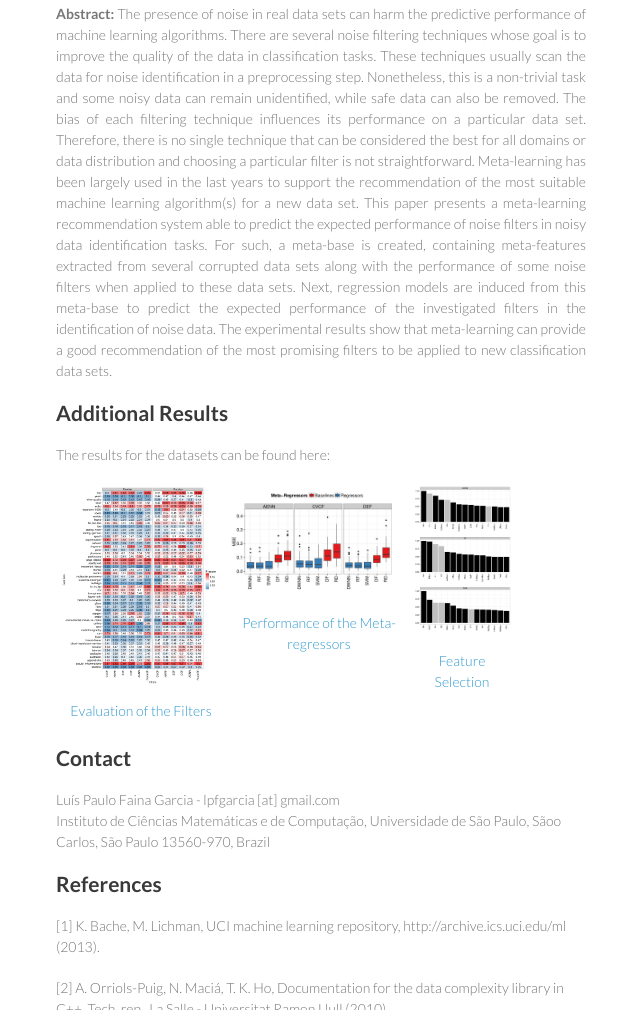
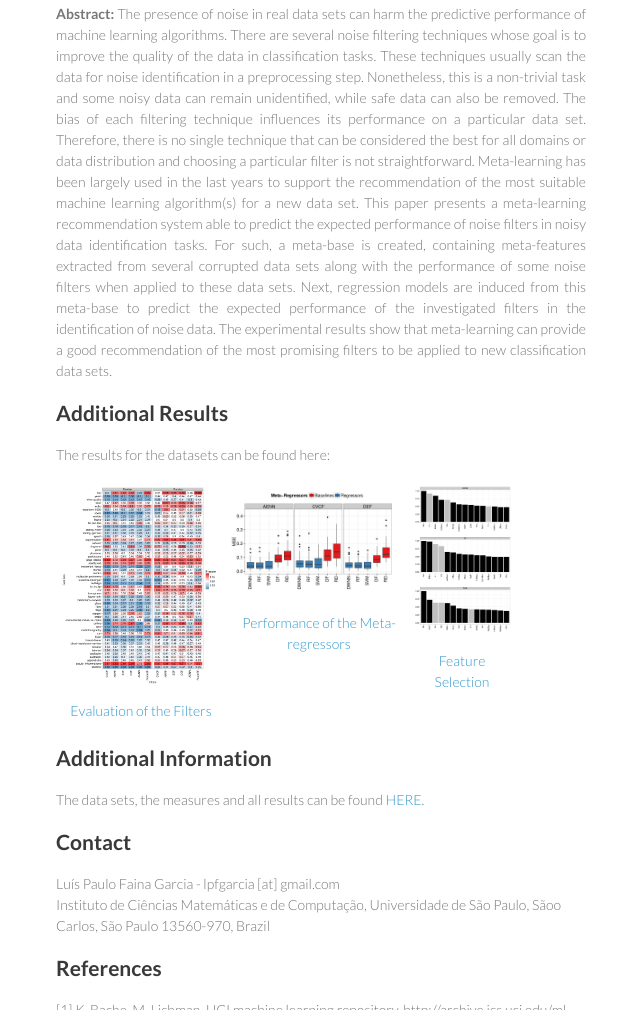
Before and after one commit to lpfgarcia/m2n, a plain HTML site: page index.html in a window 1280 px wide. Shown: the part 147-1157 px from the top of the page, without its empty margins (484-1124 px from the left). Drawn offline with Linux system fonts and the light colour scheme.

Commit message:
adding files

```diff
--- a/index.html
+++ b/index.html
@@ -53,6 +53,10 @@
 
 	<p style="clear:both;">
 
+<h2><a name="designer-templates" class="anchor" href="#designer-templates"><span class="octicon octicon-link"></span></a>Additional Information</h2>
+
+	<p align="justify"> The data sets, the measures and all results can be found <a href="https://github.com/lpfgarcia/m2n">HERE</a></li>.</p>
+
 <h2><a name="designer-templates" class="anchor" href="#designer-templates"><span class="octicon octicon-link"></span></a>Contact</h2>
 
 	<p>Luís Paulo Faina Garcia - lpfgarcia [at] gmail.com <br>
```
